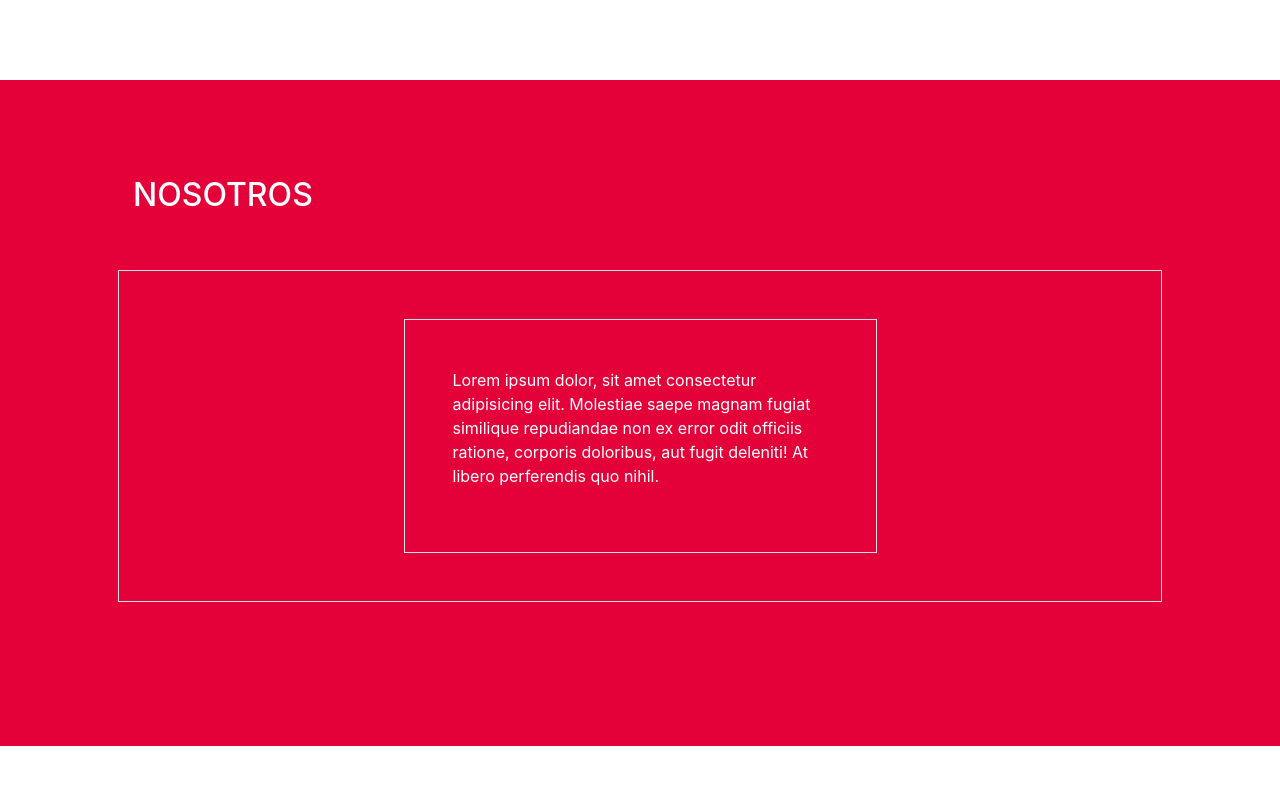
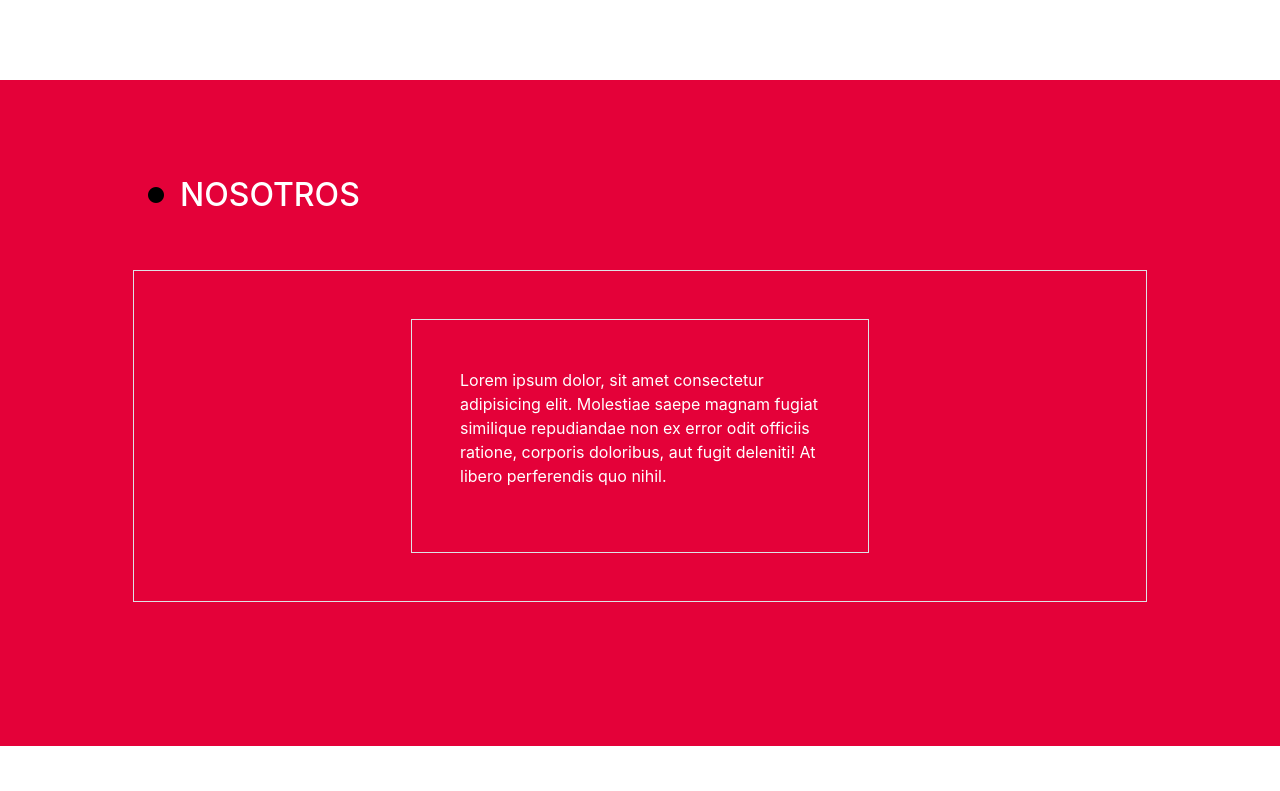
Before and after one commit to laloehm/Hot-Profile, a plain HTML site: page index.html in a window 1280 px wide. Shown: the part 720-1511 px from the top of the page. Drawn offline with nearby package versions, Linux system fonts and the light colour scheme; a script that the page names is missing.

Commit message:
Se hicieron cambios en gallery

```diff
--- a/css/style.css
+++ b/css/style.css
@@ -2,6 +2,10 @@
     margin: 0;
     padding: 0;
     text-decoration: none;
+}
+
+.row {
+    margin: 0;
 }
 
 
--- a/index.html
+++ b/index.html
@@ -33,7 +33,7 @@
         <div class="container">
             <div class="row p-5">
                 <div class="col-md-6">
-                    <h2>NOSOTROS</h2>
+                    <h2 class="title d-flex align-items-center"> <i class="fas fa-circle mr-3"></i>NOSOTROS</h2>
                 </div>
                 <div class="col-md-6"></div>
                 <div class="primer-cuadro p-5 border my-5">
```
